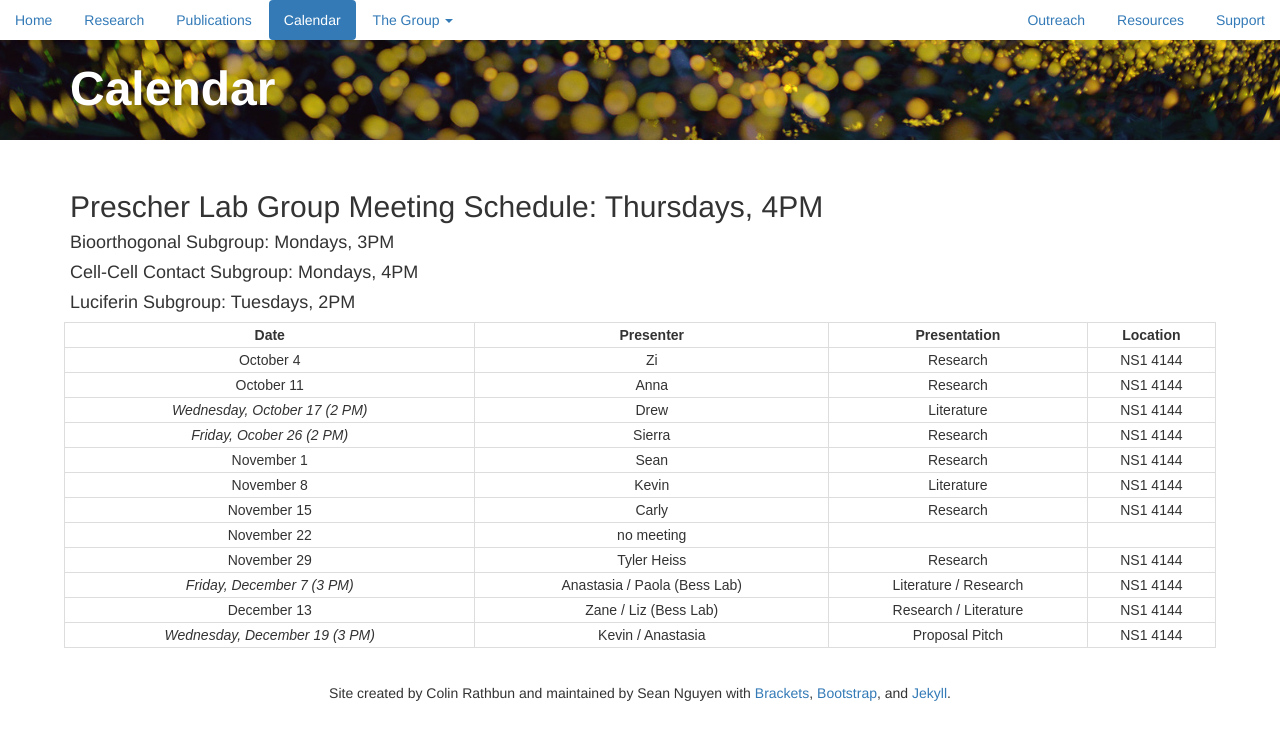
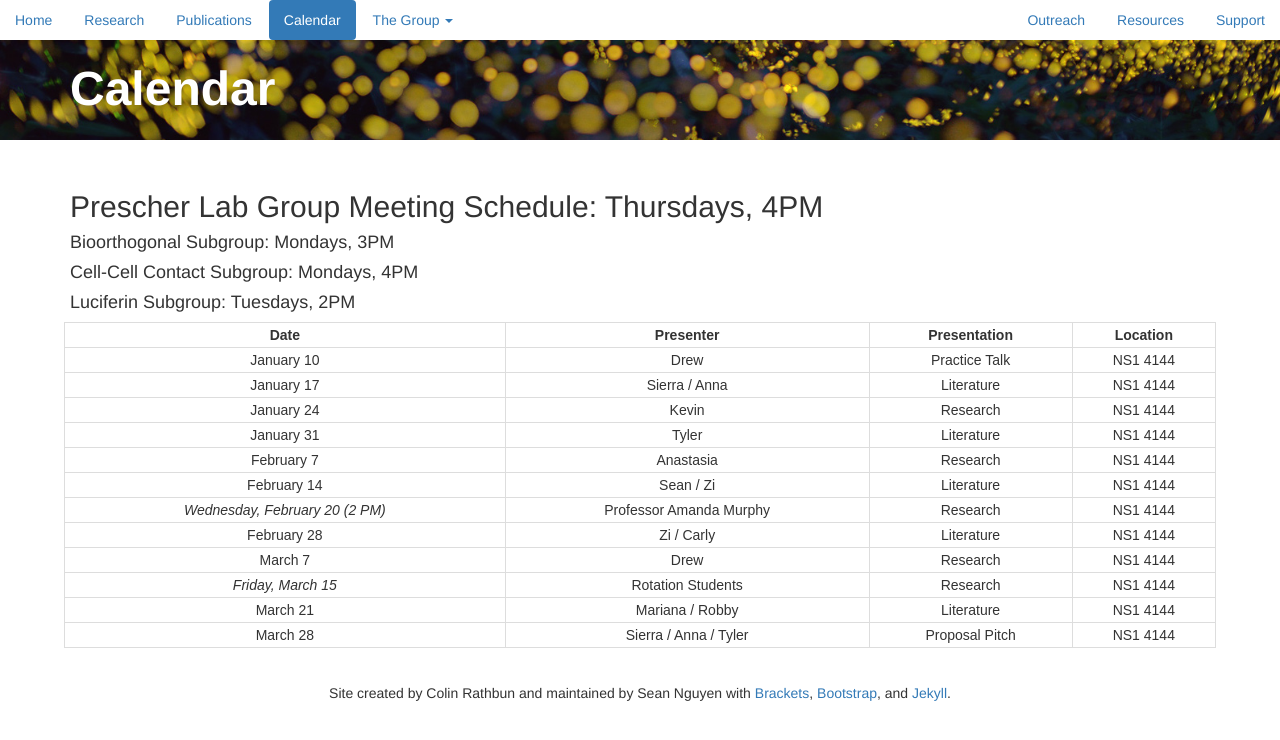
Before and after one commit to c-bun/Prescher-Lab-Site, a Jekyll site: the page built from Calendar.html, in a window 1280 px wide. Shown: the top 740 px of the page. Built offline with Jekyll 4.4.1, drawn with Linux system fonts in a browser that asks for light colours.

Commit message:
PrescherLabSite_January2019_Update1

```diff
--- a/Calendar.html
+++ b/Calendar.html
@@ -34,16 +34,16 @@ padding: 2px;
     <table align="center">
     <thead><tr class="tableizer-firstrow">
      <th>Date</th><th>Presenter</th><th>Presentation</th><th>Location</th></tr></thead><tbody>
-     <tr><td>October 4</td><td>Zi</td><td>Research</td><td>NS1 4144</td></tr>
-     <tr><td>October 11</td><td>Anna</td><td>Research</td><td>NS1 4144</td></tr>
-     <tr><td><i>Wednesday, October 17 (2 PM)</i></td><td>Drew</td><td>Literature</td><td>NS1 4144</td></tr>
-     <tr><td><i>Friday, Ocober 26 (2 PM)</i></td><td>Sierra</td><td>Research</td><td>NS1 4144</td></tr>
-     <tr><td>November 1</td><td>Sean</td><td>Research</td><td>NS1 4144</td></tr>
-     <tr><td>November 8</td><td>Kevin</td><td>Literature</td><td>NS1 4144</td></tr>
-     <tr><td>November 15</td><td>Carly</td><td>Research</td><td>NS1 4144</td></tr>
-     <tr><td>November 22</td><td>no meeting</td><td>&nbsp;</td><td>&nbsp;</td></tr>
-     <tr><td>November 29</td><td>Tyler Heiss</td><td>Research</td><td>NS1 4144</td></tr>
-     <tr><td><i>Friday, December 7 (3 PM)</i></td><td>Anastasia / Paola (Bess Lab)</td><td>Literature / Research</td><td>NS1 4144</td></tr>
-     <tr><td>December 13</td><td>Zane / Liz (Bess Lab)</td><td>Research / Literature</td><td>NS1 4144</td></tr>
-     <tr><td><i>Wednesday, December 19 (3 PM)</i></td><td>Kevin / Anastasia</td><td>Proposal Pitch</td><td>NS1 4144</td></tr>
-    </tbody></table>
+   <tr><td>January 10</td><td>Drew</td><td>Practice Talk</td><td>NS1 4144</td></tr>
+   <tr><td>January 17</td><td>Sierra / Anna</td><td>Literature</td><td>NS1 4144</td></tr>
+   <tr><td>January 24</td><td>Kevin</td><td>Research</td><td>NS1 4144</td></tr>
+   <tr><td>January 31</td><td>Tyler</td><td>Literature</td><td>NS1 4144</td></tr>
+   <tr><td>February 7</td><td>Anastasia</td><td>Research</td><td>NS1 4144</td></tr>
+   <tr><td>February 14</td><td>Sean / Zi</td><td>Literature</td><td>NS1 4144</td></tr>
+   <tr><td><i>Wednesday, February 20 (2 PM)</i></td><td>Professor Amanda Murphy</td><td>Research</td><td>NS1 4144</td></tr>
+   <tr><td>February 28</td><td>Zi / Carly</td><td>Literature</td><td>NS1 4144</td></tr>
+   <tr><td>March 7</td><td>Drew</td><td>Research</td><td>NS1 4144</td></tr>
+   <tr><td><i>Friday, March 15</i></td><td>Rotation Students</td><td>Research</td><td>NS1 4144</td></tr>
+   <tr><td>March 21</td><td>Mariana / Robby</td><td>Literature</td><td>NS1 4144</td></tr>
+   <tr><td>March 28</td><td>Sierra / Anna / Tyler</td><td>Proposal Pitch</td><td>NS1 4144</td></tr>
+  </tbody></table>
--- a/_posts/2018-01-16-2018-News.markdown
+++ b/_posts/2018-01-16-2018-News.markdown
@@ -4,6 +4,7 @@ title:  "2018 News"
 categories: group_update
 ---
 #### December 2018
+- Sabrina was chosen to attend the [NeuroNex MBL Practicum for Undergraduates](https://www.bioluminescencehub.org/mbl) this spring. Congratulations!
 - First year students Mariana Navarro and Robby Dorn officially join the lab. Welcome!
 
 #### November 2018
```
